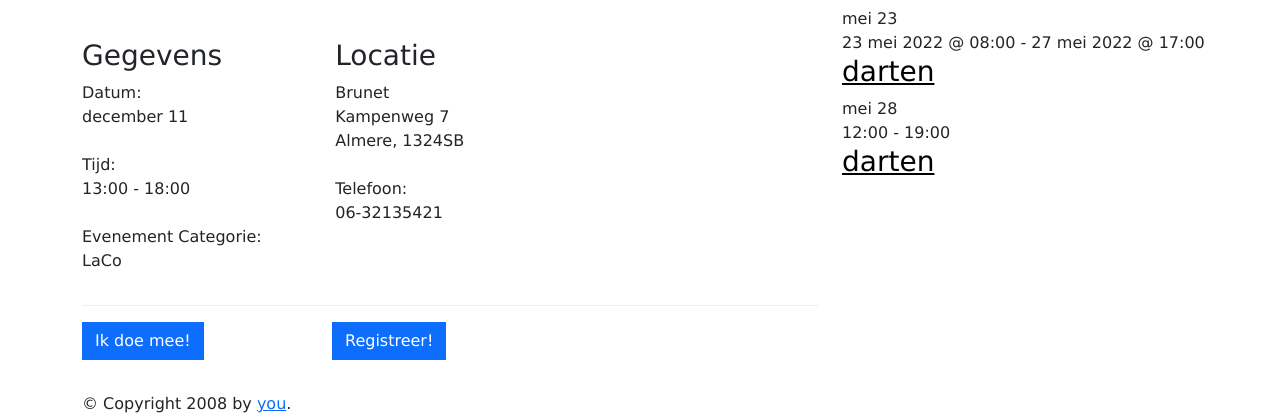
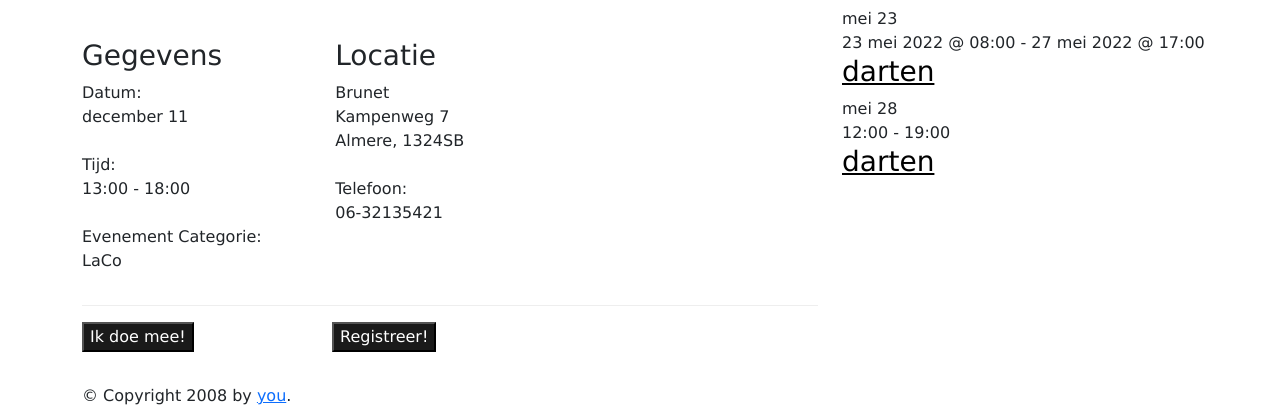
Before and after one commit to Lex-van-Os/Dartshub, a Flask app: page /event/location/detail in a window 1280 px wide. Shown: the part 598-1014 px from the top of the page. Run offline with Flask 2, Linux system fonts and the light colour scheme.

Commit message:
button adjust

```diff
--- a/templates/event/event_detail.html.jinja
+++ b/templates/event/event_detail.html.jinja
@@ -39,10 +39,10 @@
     <hr class="hor_line">
     <div id="button_container" class="row align-items-center">
         <div class="col">
-            <button type="button" class="btn btn-primary">Ik doe mee!</button>
+            <button type="button" class="btn--dark">Ik doe mee!</button>
         </div>
         <div class="col">
-            <button type="button" class="btn btn-primary">Registreer!</button>
+            <button type="button" class="btn--dark">Registreer!</button>
         </div>
     </div>
 </body>
```
